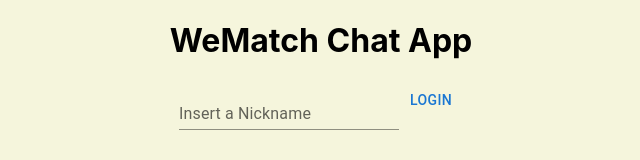
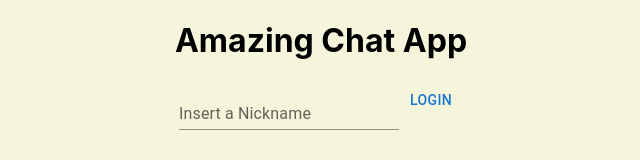
Before and after one commit to neviko/MERN-Chat-App, a React (Create React App) app in the folder client/: page / in a window 1280 px wide. Shown: the top 160 px of the page, without its empty margins (319-959 px from the left). Built offline with nearby package versions, Linux system fonts and the light colour scheme.

Commit message:
remove the company name from the code

```diff
--- a/client/src/App.tsx
+++ b/client/src/App.tsx
@@ -21,7 +21,7 @@ function App() {
 
   return (
     <div style={{ textAlign: "center" }}>
-      <h1>WeMatch Chat App</h1>
+      <h1>Amazing Chat App</h1>
       {nickname && <h4>Connected as: {nickname}</h4>}
 
       {!nickname ? (
```
Also changed, not shown: 1 other file (tests, documents, lock files or other folders).
